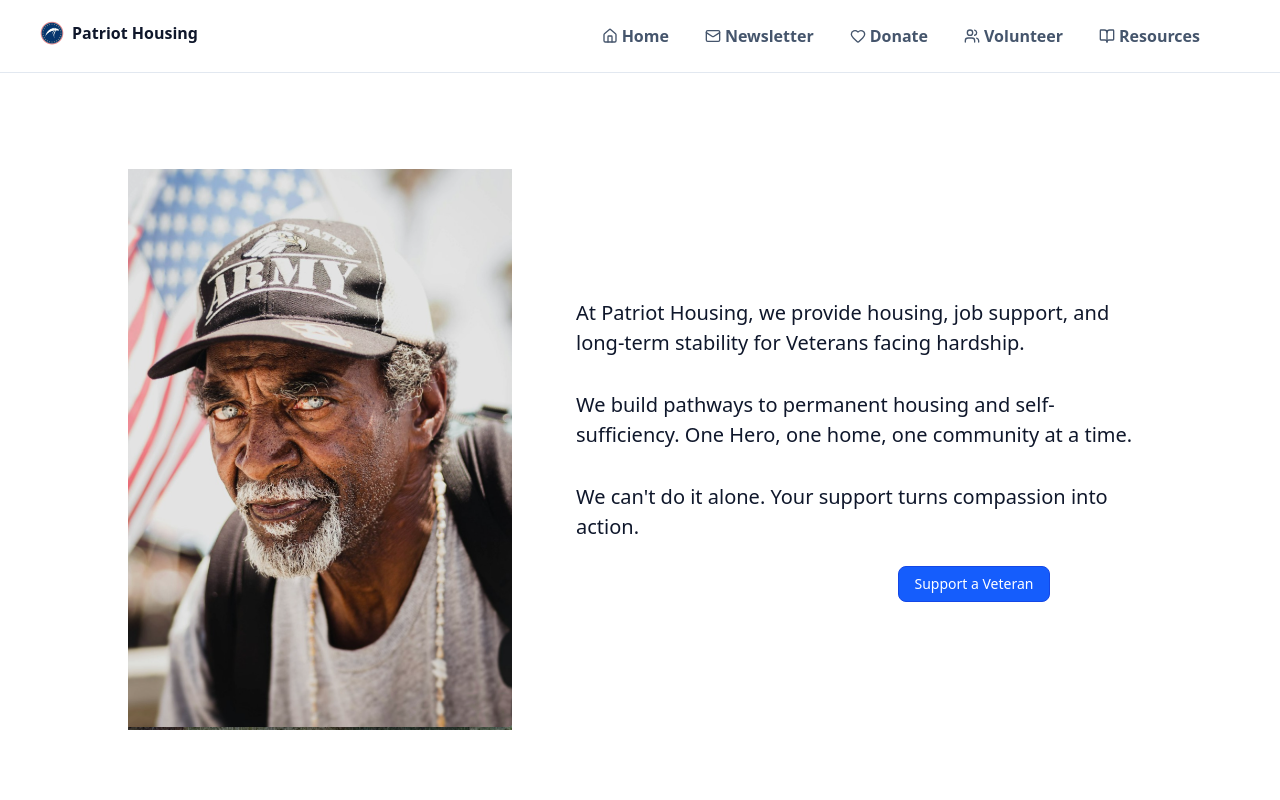
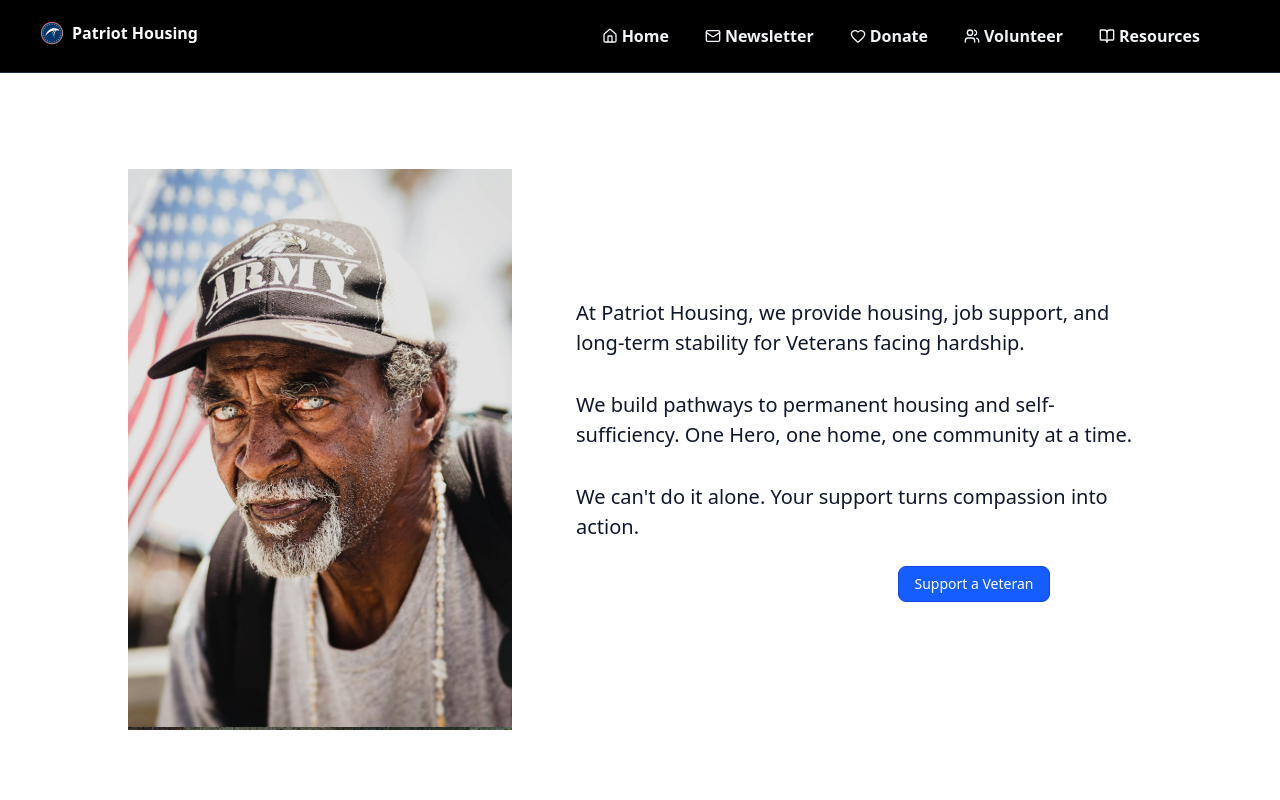
Before and after one commit to ktp-usc/patriot-housing, a Next.js app: page /donate in a window 1280 px wide. Shown: the top 800 px of the page. Built offline with nearby package versions, Linux system fonts and the light colour scheme.

Commit message:
Turned Header and Navbar background color black

```diff
--- a/components/header.tsx
+++ b/components/header.tsx
@@ -5,12 +5,12 @@ import { House, Users, Heart, Mail, BookOpen,} from "lucide-react";
 
 export default function Header() {
   return (
-    <header className="border-b border-slate-200 bg-white">
+    <header className="border-b border-slate-800 bg-black">
       <div className="mx-auto flex w-full max-w-7xl items-center justify-between px-5 py-2 md:px-8">
-        <span className="text-base font-bold text-slate-900">
+        <span className="text-base font-bold text-white">
           <Link href="/" className="inline-flex items-center gap-2 px-2 hover:underline hover:decoration-red-600 hover:underline-offset-6 decoration-3"><Image src={Logo} alt="Patriot Housing Logo" className="size-6" />Patriot Housing</Link>
         </span>
-        <nav className="text-md font-bold text-slate-600">
+        <nav className="text-md font-bold text-slate-100">
           <div className="mx-auto flex flex-col gap-5 px-6 py-4 md:flex-row md:items-center md:justify-between md:px-10">
             <Link href="/" className="inline-flex items-center gap-1 px-2 hover:underline hover:decoration-red-600 hover:underline-offset-6 decoration-3"><House className="size-4" />Home</Link>
             <Link href="/newsletter" className="inline-flex items-center gap-1 px-2 hover:underline hover:decoration-red-600 hover:underline-offset-6 decoration-3"><Mail className="size-4" />Newsletter</Link>
```
